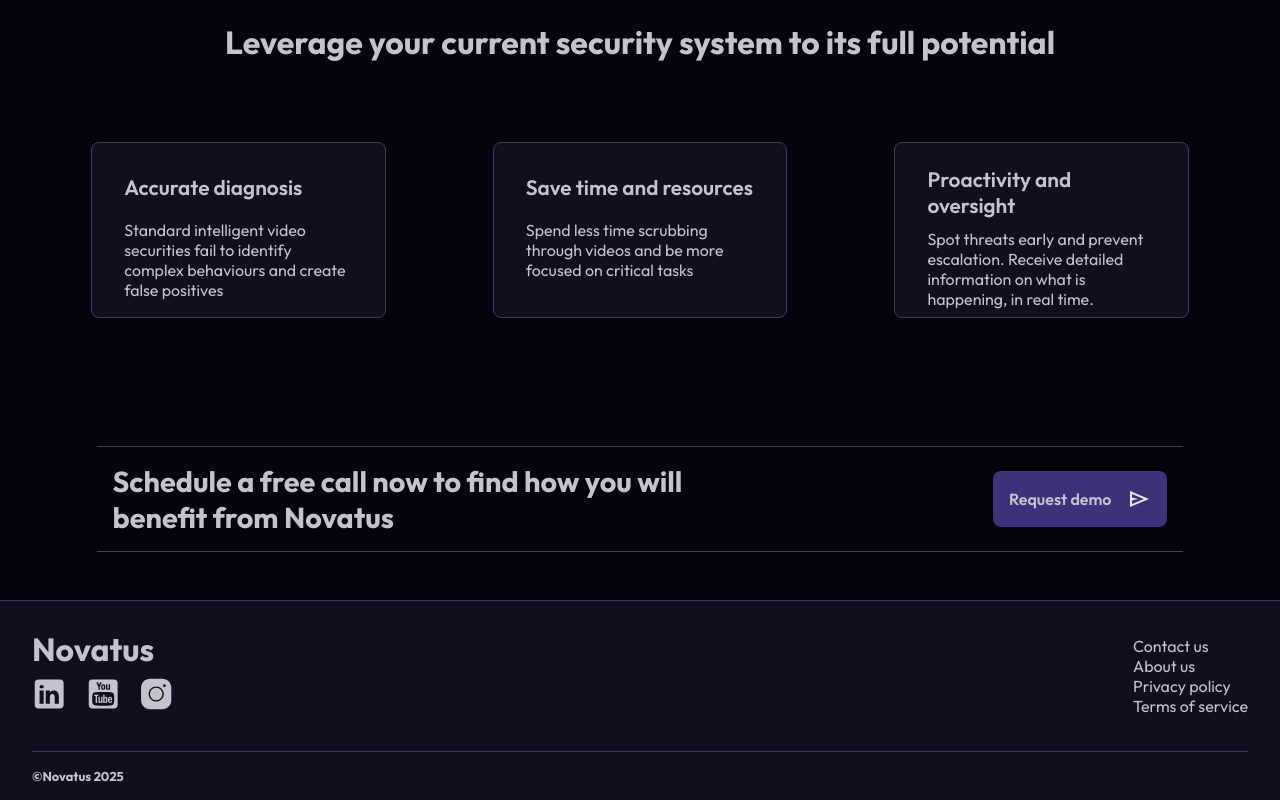
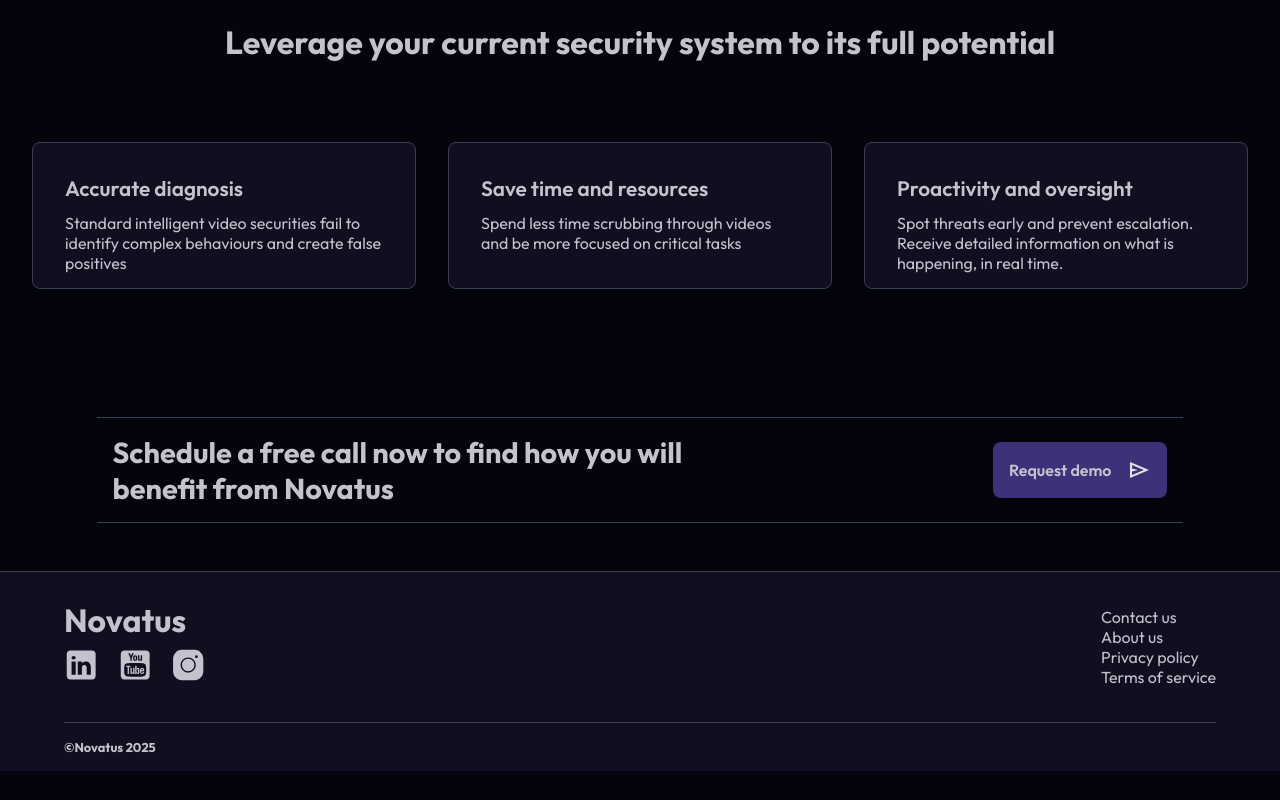
Before and after one commit to helauren42/ai-security-website, a React app in the folder FrontEnd/: page / in a window 1280 px wide. Shown: the part 2397-3197 px from the top of the page. After the commit the page ends 3168 px from the top, so only its background shows below. Built offline with nearby package versions, Linux system fonts and the light colour scheme.

Commit message:
better looking benefits section

```diff
--- a/FrontEnd/src/CSS/Benefits.css
+++ b/FrontEnd/src/CSS/Benefits.css
@@ -52,7 +52,6 @@
   flex-direction: row;
   justify-content: space-evenly;
   align-items: center;
-  gap: 1rem;
 }
 
 .cards-container-tablet {
@@ -67,9 +66,8 @@
 
 .card {
   width: 30%;
-  max-width: 23vw;
   height: auto;
-  padding: 1rem 2rem;
+  padding: 1.5rem 2rem;
   background-color: var(--blue-bg);
   border: 0.07rem solid var(--blue-shadow);
   color: var(--text-white);
--- a/FrontEnd/src/CSS/Footer.css
+++ b/FrontEnd/src/CSS/Footer.css
@@ -15,7 +15,7 @@
   flex-direction: row;
   justify-content: space-between;
   align-items: center;
-  padding: 0 2rem;
+  padding: 0 5%;
 }
 
 #company-socials {
@@ -92,7 +92,7 @@
 
 #footer-bottom {
   width: 100%;
-  padding: 0 2rem;
+  padding: 0 5%;
 }
 
 #footer-bottom-cont {
```
